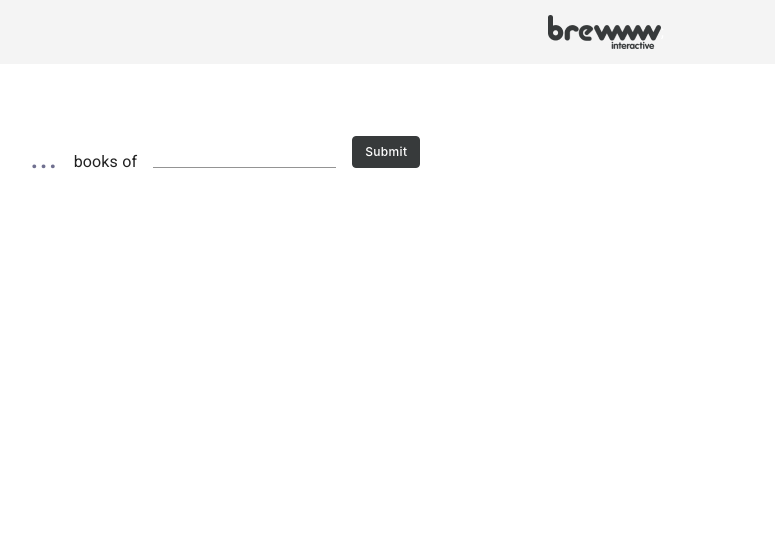
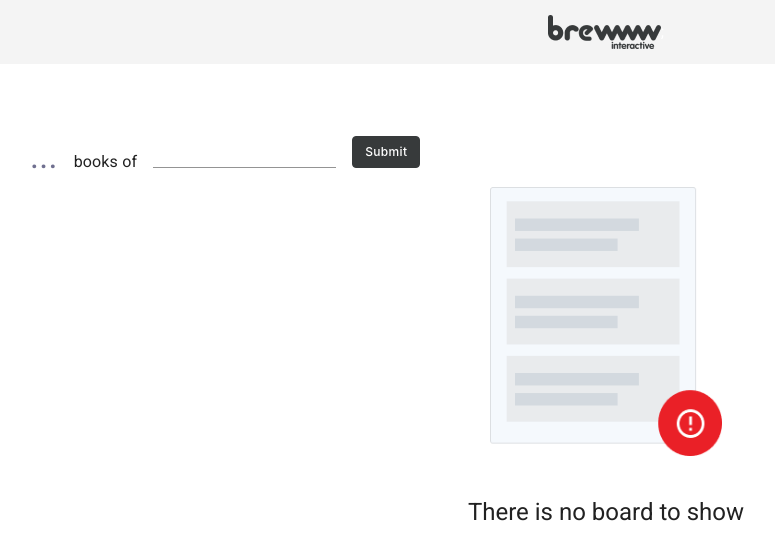
Before and after one commit to salihcandusmez/Board, a React (Create React App) app: page / in a window 1280 px wide. Shown: the top 560 px of the page, without its empty margins (34-809 px from the left). Built offline with nearby package versions, Linux system fonts and the light colour scheme.

Commit message:
empty check created

```diff
--- a/src/App.js
+++ b/src/App.js
@@ -3,7 +3,9 @@ import { Container, Stack } from '@mui/material';
 import Header from './components/Header';
 import SearchBar from './components/SearchBar';
 import Board from './components/Board';
+import EmptyBoard from './components/Empty';
 import { useSelector } from 'react-redux';
+import { Box } from '@mui/system';
 
 function App() {
   const bookData = useSelector((state) => state.author.books);
@@ -21,14 +23,20 @@ function App() {
       <Header />
       <Container>
         <SearchBar />
+        {Object.keys(bookData).length !== 0 ? (
           <Stack
             direction="row"
             justifyContent="flex-start"
             alignItems="flex-start"
             spacing={3}
-          sx={{ overflowX: 'auto' }}>
+            sx={{ overflowX: 'auto', marginTop: 8 }}>
             {renderBoards()}
           </Stack>
+        ) : (
+          <Box>
+            <EmptyBoard />
+          </Box>
+        )}
       </Container>
     </>
   );
--- a/src/components/Board.js
+++ b/src/components/Board.js
@@ -12,7 +12,7 @@ export default function Board({ year, books }) {
     setTopColor(`#${randomColor}`);
   }, []);
 
-  const card = (
+  const boardContent = (
     <>
       <Typography variant="h5" sx={{ color: '#707090' }} gutterBottom>
         {year}
@@ -33,7 +33,7 @@ export default function Board({ year, books }) {
       <Card
         variant="outlined"
         sx={{ background: '#D2D7E0', border: 0, borderTop: 4, borderTopColor: topColor }}>
-        <CardContent>{card}</CardContent>
+        <CardContent>{boardContent}</CardContent>
       </Card>
     </Box>
   );
--- a/src/components/BookCard.js
+++ b/src/components/BookCard.js
@@ -26,7 +26,7 @@ const ExpandMore = styled((props) => {
 
 const getTitle = (title, truncated, chars = 30) => {
   if (truncated && title.length > chars) {
-    return `${title.substring(0, chars)}...`;
+    return `${title.substring(0, chars)} ...`;
   }
 
   return title;
--- /dev/null
+++ b/src/components/Empty.js
@@ -0,0 +1,25 @@
+import * as React from 'react';
+import Box from '@mui/material/Box';
+import Typography from '@mui/material/Typography';
+import { useTranslation } from 'react-i18next';
+import noBoardImage from '../assets/empty-state-image.png';
+
+export default function EmptyBoard() {
+  const { t } = useTranslation();
+
+  return (
+    <Box
+      sx={{
+        display: 'flex',
+        flexDirection: 'column',
+        alignItems: 'center',
+        justifyContent: 'center'
+      }}>
+      <img src={noBoardImage} alt={t('noBoard')} width="232" height="269" />
+
+      <Typography variant="h5" component="div" sx={{ marginTop: 5 }}>
+        {t('noBoard')}
+      </Typography>
+    </Box>
+  );
+}
--- a/src/i18n/tr.json
+++ b/src/i18n/tr.json
@@ -5,5 +5,6 @@
   "totalPages": "sayfa",
   "hoursReadTime": "okuma saati",
   "bookAddition": "ekleme",
-  "loading": "Yükleniyor ..."
+  "loading": "Yükleniyor ...",
+  "noBoard": "Herhangi bir sonuç bulunamadı"
 }
```
Also changed, not shown: src/assets/empty-state-image.png (added). Lines whose indentation alone changed are shown as unchanged.
